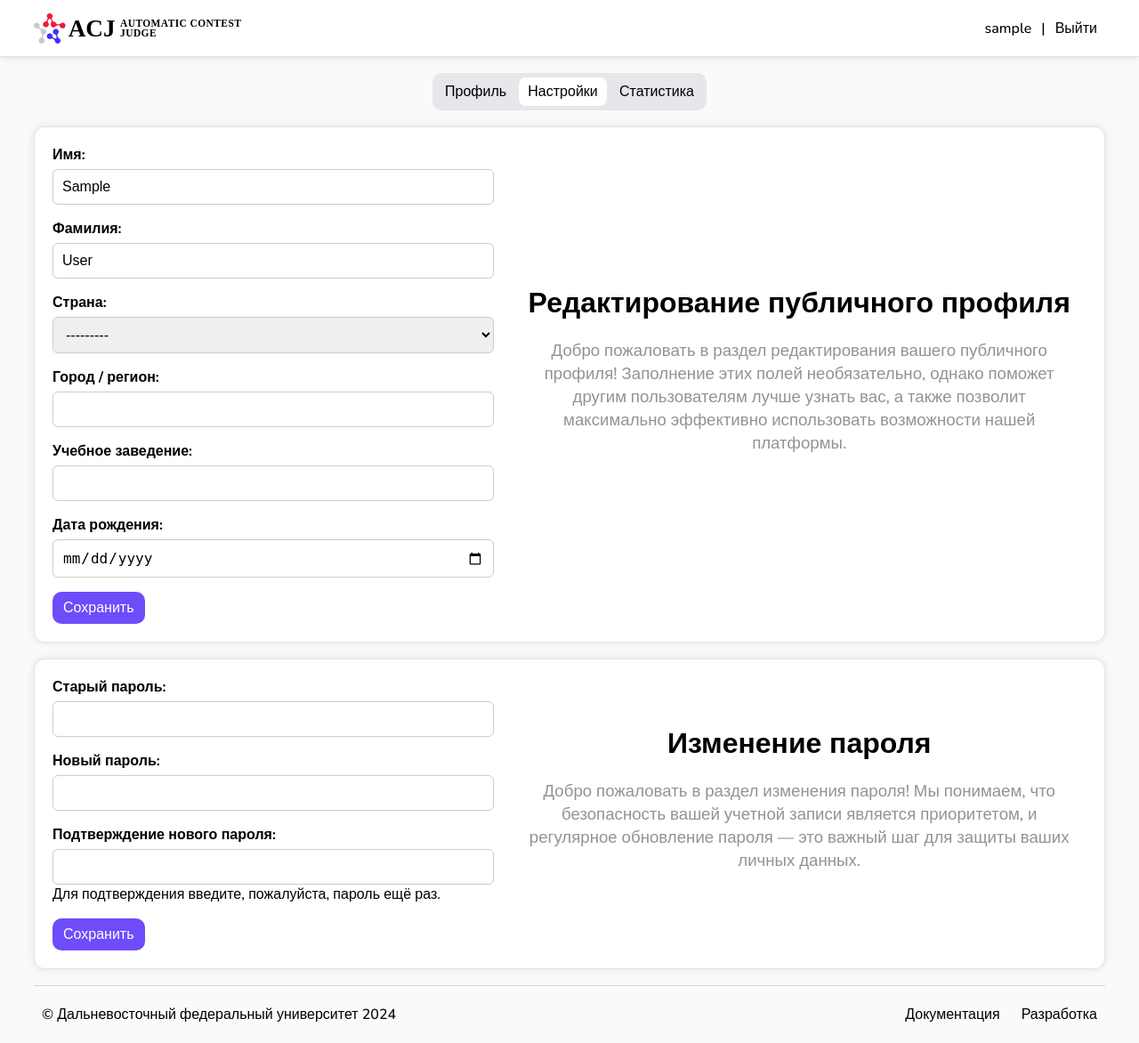
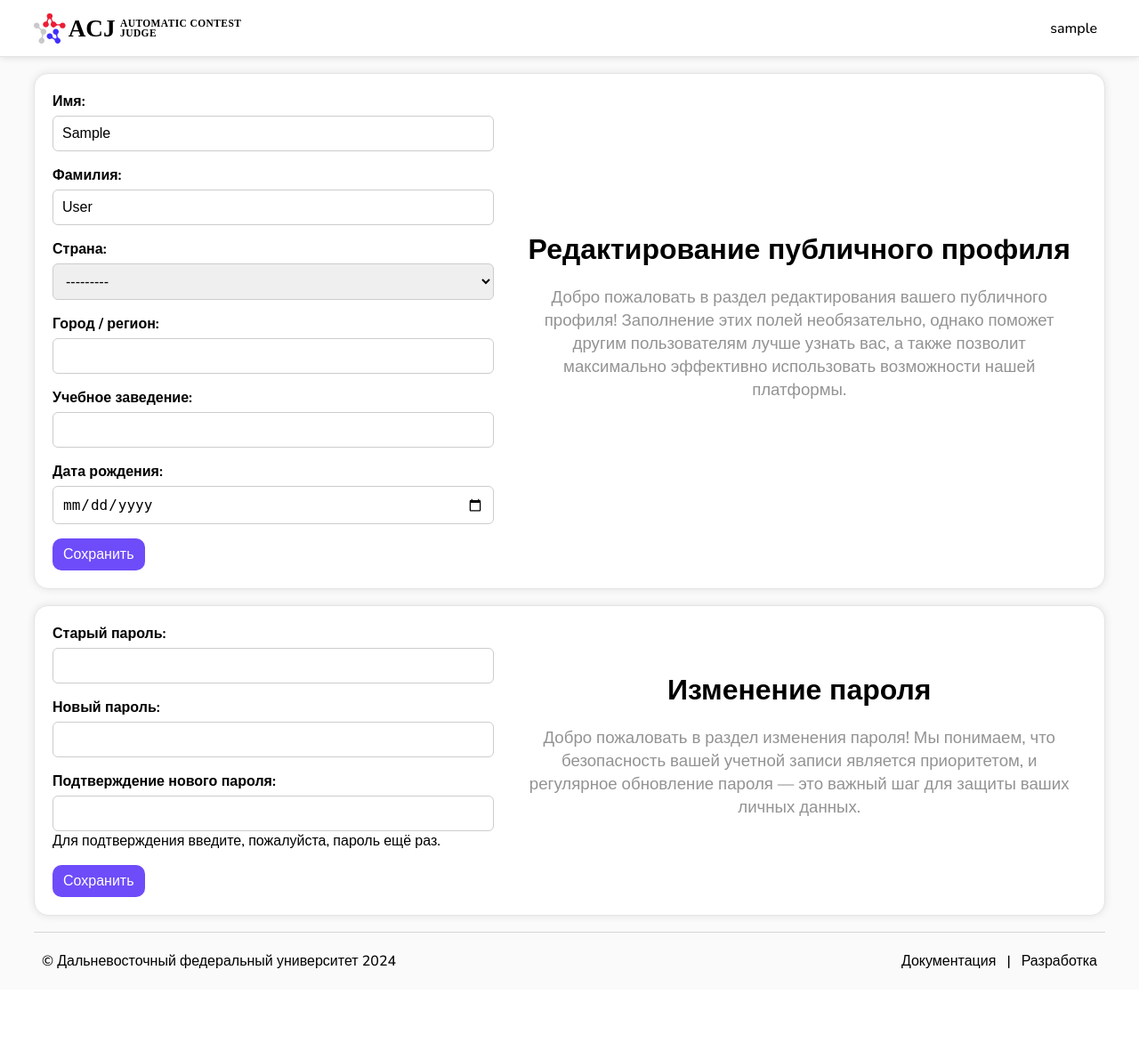
Before and after one commit to AlexMarchu/ACJ, a Django app: page /settings/ in a window 1280 px wide. Shown: the whole page at 89% size. After the commit the page ends 1088 px from the top, so only its background shows below. Run offline with Django 5.2, Linux system fonts and the light colour scheme; the visitor is signed in with stand-in values (Sample User, id 1); data comes from the database, SQL or seed files in the repository; parts of the project's set-up code (start-up, migrations or seed data) failed here and were passed over; some libraries are stand-ins or nearby versions; some web fonts are replaced.

Commit message:
refactor profile templates, remove statistics view, stick header

```diff
--- a/acj/urls.py
+++ b/acj/urls.py
@@ -3,7 +3,7 @@ from django.urls import path, include
 
 from acj.views import home_view, problem_list, problem_detail
 from users.views import ACJUserPasswordResetView, ACJUserPasswordResetConfirmView, PasswordResetCompleteView, \
-    profile_view, statistics_view, settings_view
+    profile_view, settings_view
 
 urlpatterns = [
     path('', problem_list, name='home'),
@@ -16,6 +16,5 @@ urlpatterns = [
          name='password_reset_confirm'),
     path('password_reset/complete', PasswordResetCompleteView.as_view(), name='password_reset_complete'),
     path('profiles/<str:username>/', profile_view, name='profile'),
-    path('profiles/<str:username>/statistics', statistics_view, name='statistics'),
     path('settings/', settings_view, name='settings'),
 ]
--- a/static/css/base.css
+++ b/static/css/base.css
@@ -26,6 +26,8 @@ header {
     box-shadow: 0px 0px 8px rgba(0, 0, 0, 0.15);
     border-bottom: 1px solid rgb(228, 228, 228);
     justify-content: space-between;
+    position: sticky;
+    top: 0;
 }
 
 header #logo-svg {
@@ -36,12 +38,22 @@ header #header-actions {
     display: flex;
     flex-direction: row;
     align-items: center;
-    column-gap: 2px;
+    column-gap: 3px;
 }
 
-header .menu .menu-content  {
-    left: -138px;
-    top: 32px;
+header #creation-menu .menu-content  {
+    left: -144px;
+    top: 36px;
+}
+
+header #profile-menu .menu-content  {
+    left: -64px;
+    top: 36px;
+    width: 145px;
+}
+
+header #header-actions .default-btn {
+    height: 20px;
 }
 
 main {
@@ -67,24 +79,25 @@ footer {
 footer #footer-actions {
     display: flex;
     flex-direction: row;
-    column-gap: 6px;
+    align-items: center;
+    column-gap: 3px;
 }
 
-#navbar {
+.navbar {
     padding: 10px 4.5px;
     background-color: #e5e7eb;
     width: fit-content;
     border-radius: 10px;
 }
 
-#navbar .navbar-item {
+.navbar .navbar-item {
     padding: 5px 10px;
     border-radius: 8px;
     text-decoration: none;
     color: currentColor;
 }
 
-#navbar .selected-navbar-item {
+.navbar .selected-navbar-item {
     background-color: #ffffff;
 }
 
@@ -123,6 +136,10 @@ footer #footer-actions {
     border: none;
     padding: 9px 12px;
     border-radius: 10px;
+    display: flex;
+    align-items: center;
+    column-gap: 8px;
+    width: fit-content;
 }
 
 .btn-primary:hover {
@@ -131,7 +148,7 @@ footer #footer-actions {
 
 .container {
     background-color: #ffffff;
-    border-radius: 12px;
+    border-radius: 16px;
     box-shadow: 0px 0px 10px rgba(0, 0, 0, 0.1);
     box-sizing: border-box;
     border: 1px solid rgb(228, 228, 228);
@@ -148,4 +165,5 @@ footer #footer-actions {
     position: absolute;
     width: max-content;
     padding: 6px;
+    border-radius: 12px;
 }
--- a/static/js/base.js
+++ b/static/js/base.js
@@ -4,17 +4,22 @@ function selectNavbarItem(item) {
 
 var menus;
 
+function hideAllMenus() {
+    menus.forEach((element) => {
+        element.querySelector(".menu-content").style.display = "none";
+    });
+}
+
 function onLoad() {
-    this.menus = document.querySelectorAll(".menu");
-    document.addEventListener("click", (event) => {
-        this.menus.forEach((element) => {
-            element.querySelector(".menu-content").style.display = "none";
-        });
-    });
-    this.menus.forEach((element) => {
+    menus = document.querySelectorAll(".menu");
+    document.addEventListener("click", hideAllMenus);
+
+    menus.forEach((element) => {
         element.querySelector(".menu-trigger").addEventListener("click", (event) => {
             var content = element.querySelector(".menu-content");
-            if (!content.style.display || content.style.display === "none") {
+            var display = content.style.display;
+            hideAllMenus();
+            if (!display || display === "none") {
                 content.style.display = "block";
             } else {
                 content.style.display = "none";
--- a/templates/content_base.html
+++ b/templates/content_base.html
@@ -28,22 +28,27 @@
         </a>
         <div id="header-actions">
             {% if user.is_authenticated %}
-                <a class="no-decoration default-btn" href="{% url 'profile' user.username %}" >{{ user.username }}</a>
                 {% if user.is_teacher or user.is_admin %}
-                     |
-                    <div class="menu">
-                        <a id="creation-btn" class="no-decoration default-btn menu-trigger"><i class="fi fi-rr-apps-add"></i></a>
+                    <div class="menu" id="creation-menu">
+                        <a class="no-decoration default-btn menu-trigger"><i class="fi fi-rr-apps-add"></i></a>
                         <div class="container menu-content">
                             <a class="no-decoration default-btn menu-item" href="{% url 'home' %}"><i class="fi fi-rr-star"></i>Создать задачу</a>
                             <a class="no-decoration default-btn menu-item" href="{% url 'home' %}"><i class="fi fi-rr-trophy"></i>Создать контест</a>
                         </div>
                     </div>
+                    <div class="separator">|</div>
                 {% endif %}
-                 |
-                <a class="no-decoration default-btn" href="{% url 'logout' %}">Выйти</a>
+                <div class="menu" id="profile-menu">
+                    <a class="no-decoration default-btn menu-trigger">{{ user.username }}</a>
+                    <div class="container menu-content">
+                        <a class="no-decoration default-btn menu-item" href="{% url 'profile' user.username %}"><i class="fi fi-rr-user"></i>Профиль</a>
+                        <a class="no-decoration default-btn menu-item" href="{% url 'settings' %}"><i class="fi fi-rr-settings"></i>Настройки</a>
+                        <a class="no-decoration default-btn menu-item" href="{% url 'logout' %}"><i class="fi fi-rr-exit"></i>Выход</a>
+                    </div>
+                </div>
             {% else %}
-                <a class="no-decoration default-btn" href="{% url 'login' %}" >Войти</a>
-                 |
+                <a class="no-decoration default-btn" href="{% url 'login' %}">Войти</a>
+                <div class="separator">|</div>
                 <a class="no-decoration default-btn" href="{% url 'register' %}">Зарегистрироваться</a>
             {% endif %}
         </div>
@@ -59,6 +64,7 @@
             <p>&copy; Дальневосточный федеральный университет 2024</p>
             <div id="footer-actions">
                 <a class="no-decoration default-btn" href="https://github.com/AlexMarchu/ACJ">Документация</a>
+                <div class="separator">|</div>
                 <a class="no-decoration default-btn" href="https://github.com/AlexMarchu/ACJ">Разработка</a>
             </div>
         </footer>
--- a/templates/contests/contests_list.html
+++ b/templates/contests/contests_list.html
@@ -1,7 +1,7 @@
 {% extends 'content_base.html' %}
 
 {% block content %}
-    <div id="navbar">
+    <div class="navbar">
         <a class="navbar-item" id="all-item" href="{% url 'home' %}">Все</a>
         <a class="navbar-item" id="upcoming-item" href="{% url 'home' %}">Предстоящие</a>
         <a class="navbar-item" id="mine-item" href="{% url 'home' %}">Мои</a>
--- a/templates/profiles/profile_base.html
+++ /dev/null
@@ -1,13 +0,0 @@
-{% extends 'content_base.html' %}
-
-{% block content %}
-    <div id="navbar">
-        <a class="navbar-item" id="profile-item" href="{% url 'profile' profile_owner.username %}">Профиль</a>
-        {% if user == profile_owner %}
-            <a class="navbar-item" id="settings-item" href="{% url 'settings' %}">Настройки</a>
-        {% endif %}
-        <a class="navbar-item" id="statistics-item" href="{% url 'statistics' profile_owner.username %}">Статистика</a>
-    </div>
-    {% block inner-content %}
-    {% endblock %}
-{% endblock %}
--- a/templates/profiles/settings.html
+++ b/templates/profiles/settings.html
@@ -1,11 +1,11 @@
-{% extends 'profiles/profile_base.html' %}
+{% extends 'content_base.html' %}
 {% load static %}
 
 {% block title %}
     Настройки
 {% endblock %}
 
-{% block inner-content %}
+{% block content %}
     <link rel="stylesheet" href="{% static 'css/settings.css' %}">
     <div class="container">
         <form method="post">
--- a/templates/profiles/statistics.html
+++ /dev/null
@@ -1,5 +0,0 @@
-{% extends 'profiles/profile_base.html' %}
-
-{% block inner-content %}
-    <script>selectNavbarItem("statistics");</script>
-{% endblock %}
--- a/users/views.py
+++ b/users/views.py
@@ -160,33 +160,26 @@ def profile_view(request, username):
 
 @login_required(login_url='/auth/login/')
 def settings_view(request):
-    profile_owner = request.user
-    profile_form = ProfileEditForm(instance=profile_owner)
-    password_form = ACJPasswordChangeForm(user=profile_owner)
+    profile_form = ProfileEditForm(instance=request.user)
+    password_form = ACJPasswordChangeForm(user=request.user)
 
     if request.method == "POST":
         if "profile_submit" in request.POST:
-            profile_form = ProfileEditForm(request.POST, instance=profile_owner)
+            profile_form = ProfileEditForm(request.POST, instance=request.user)
             if profile_form.is_valid():
                 profile_form.save()
                 return redirect("settings")
 
         elif "password_submit" in request.POST:
-            password_form = ACJPasswordChangeForm(data=request.POST, user=profile_owner)
+            password_form = ACJPasswordChangeForm(data=request.POST, user=request.user)
             if password_form.is_valid():
                 user = password_form.save()
                 update_session_auth_hash(request, user)
                 return redirect("settings")
 
     context = {
-        "profile_owner": profile_owner,
         "profile_form": profile_form,
         "password_form": password_form,
     }
 
     return render(request, 'profiles/settings.html', context)
-
-
-def statistics_view(request, username):
-    profile_owner = get_object_or_404(ACJUser, username=username)
-    return render(request, 'profiles/statistics.html', {"profile_owner": profile_owner})
```
Also changed, not shown: static/css/profile.css (+32 -6 lines), templates/profiles/profile.html (+11 -4 lines).
